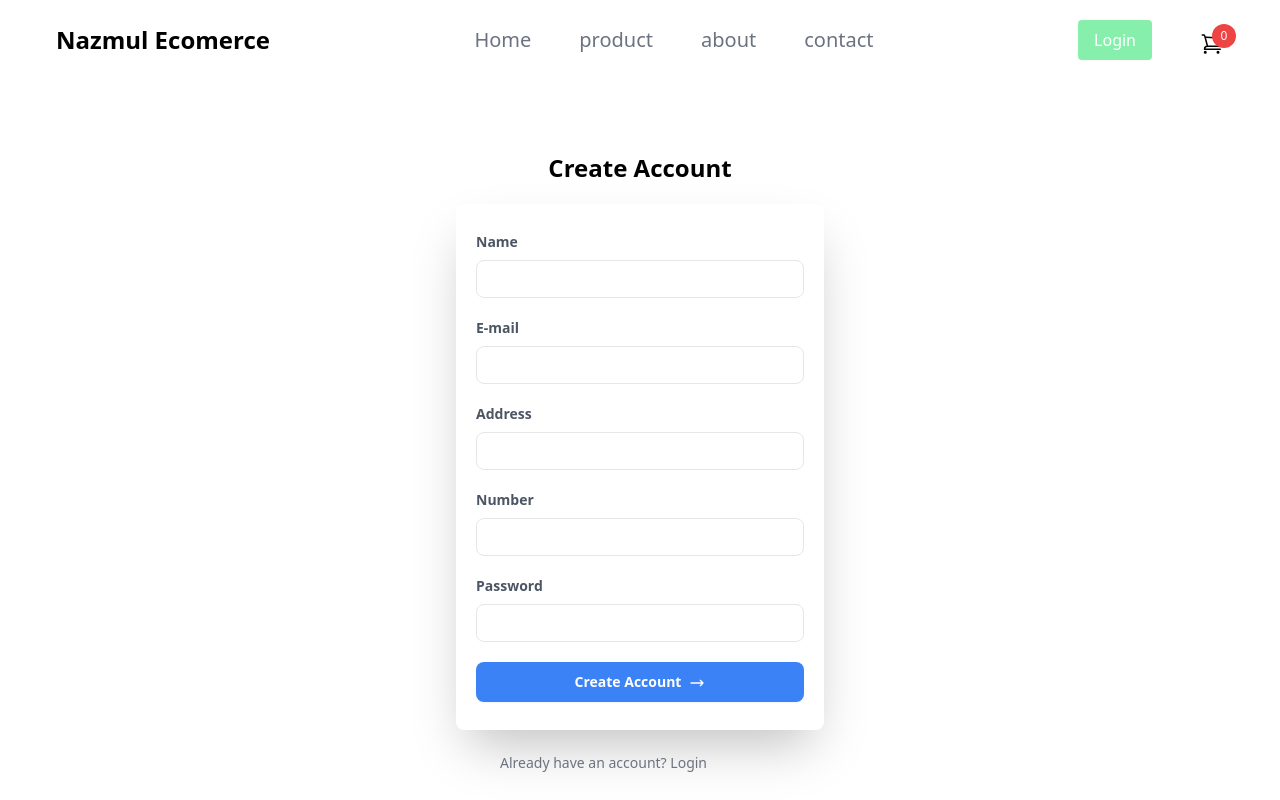
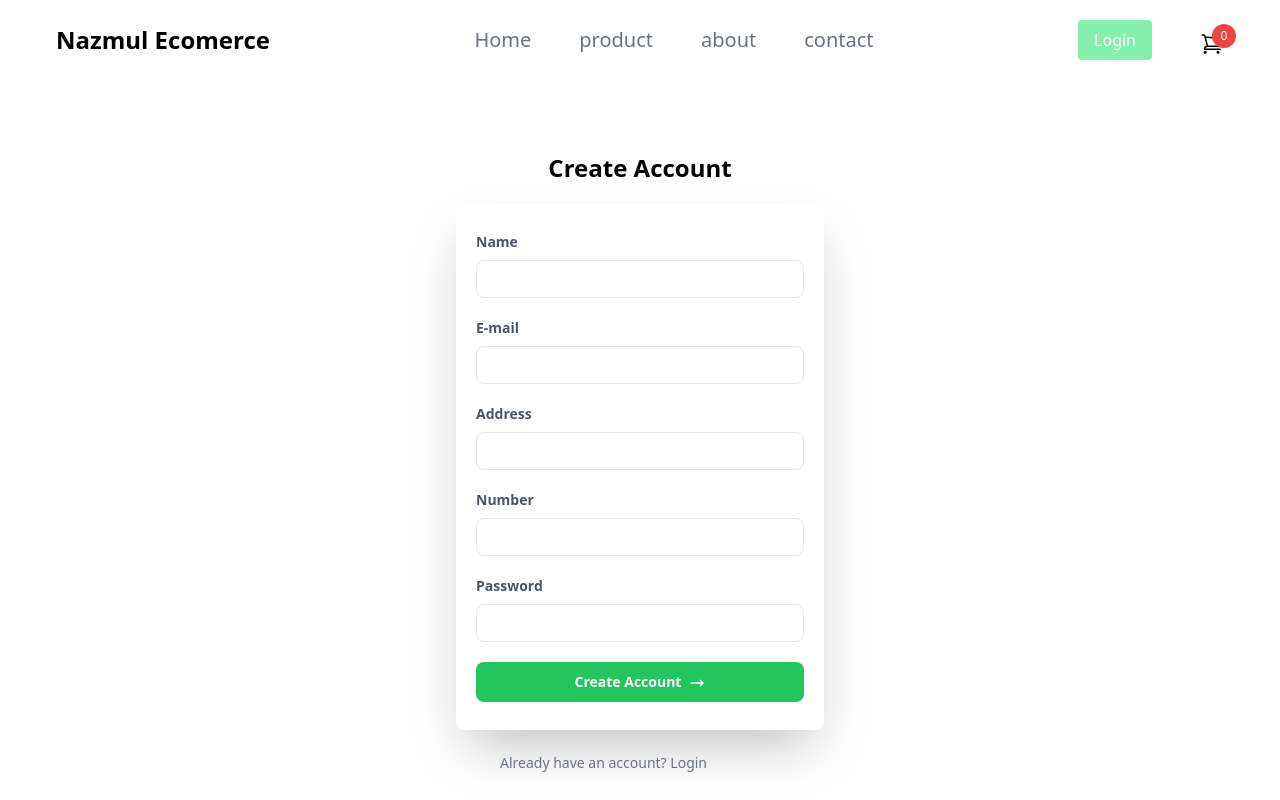
Before and after one commit to nazmulhossain17/nazmul-ecomerce-store, a React (Vite) app: page /register in a window 1280 px wide. Shown: the top 800 px of the page. Built offline with nearby package versions, Linux system fonts and the light colour scheme.

Commit message:
register

```diff
--- a/src/components/Register/Register.jsx
+++ b/src/components/Register/Register.jsx
@@ -1,6 +1,43 @@
-import { Link } from "react-router-dom";
+import axios from "axios";
+import { useState } from "react";
+import { useForm } from "react-hook-form";
+import { Link, useNavigate } from "react-router-dom";
+import toast, { Toaster } from "react-hot-toast";
 
 const Register = () => {
+  const { register, handleSubmit } = useForm();
+  const [loading, setLoading] = useState(false);
+  const navigate = useNavigate();
+
+  const handleRegister = async (data) => {
+    console.log(data);
+    setLoading(true);
+    try {
+      const response = await axios.post(
+        "http://localhost:3000/api/auth/register",
+        data,
+        {
+          headers: {
+            "Content-Type": "application/json",
+          },
+        }
+      );
+
+      if (!response.data.user) {
+        console.log("Registration successful");
+        toast.success("Account created successful");
+        setLoading(false);
+        navigate("/login");
+      } else {
+        // Registration failed, handle the error
+        console.error("Registration failed");
+      }
+    } catch (error) {
+      console.error("Error:", error);
+    } finally {
+      setLoading(false); // Set loading to false when the request is complete
+    }
+  };
   return (
     <>
       <div className="min-h-screen bg-white flex flex-col justify-center sm:py-12">
@@ -10,46 +47,59 @@ const Register = () => {
           </h1>
           <div className="bg-white shadow-2xl w-full rounded-lg divide-y divide-gray-200">
             <div className="px-5 py-7">
+              <form onSubmit={handleSubmit(handleRegister)}>
                 <label className="font-semibold text-sm text-gray-600 pb-1 block">
                   Name
                 </label>
                 <input
                   type="text"
+                  {...register("name")}
                   className="border rounded-lg px-3 py-2 mt-1 mb-5 text-sm w-full"
+                  required
                 />
                 <label className="font-semibold text-sm text-gray-600 pb-1 block">
                   E-mail
                 </label>
                 <input
                   type="email"
+                  {...register("email")}
                   className="border rounded-lg px-3 py-2 mt-1 mb-5 text-sm w-full"
+                  required
                 />
                 <label className="font-semibold text-sm text-gray-600 pb-1 block">
                   Address
                 </label>
                 <input
                   type="text"
+                  {...register("address")}
                   className="border rounded-lg px-3 py-2 mt-1 mb-5 text-sm w-full"
+                  required
                 />
                 <label className="font-semibold text-sm text-gray-600 pb-1 block">
                   Number
                 </label>
                 <input
                   type="number"
+                  {...register("number")}
                   className="border rounded-lg px-3 py-2 mt-1 mb-5 text-sm w-full"
                 />
                 <label className="font-semibold text-sm text-gray-600 pb-1 block">
                   Password
                 </label>
                 <input
-                type="text"
+                  type="password"
+                  {...register("password")}
                   className="border rounded-lg px-3 py-2 mt-1 mb-5 text-sm w-full"
+                  required
                 />
                 <button
-                type="button"
-                className="transition duration-200 bg-blue-500 hover:bg-blue-600 focus:bg-blue-700 focus:shadow-sm focus:ring-4 focus:ring-blue-500 focus:ring-opacity-50 text-white w-full py-2.5 rounded-lg text-sm shadow-sm hover:shadow-md font-semibold text-center inline-block"
+                  type="submit"
+                  disabled={loading}
+                  className="transition duration-200 bg-green-500 hover:bg-green-600 focus:bg-lime-700 focus:shadow-sm focus:ring-4 focus:ring-blue-500 focus:ring-opacity-50 text-white w-full py-2.5 rounded-lg text-sm shadow-sm hover:shadow-md font-semibold text-center inline-block"
                 >
-                <span className="inline-block mr-2">Create Account</span>
+                  <span className="inline-block mr-2">
+                    {loading ? "Creating Account..." : "Create Account"}
+                  </span>
                   <svg
                     xmlns="http://www.w3.org/2000/svg"
                     fill="none"
@@ -65,6 +115,7 @@ const Register = () => {
                     />
                   </svg>
                 </button>
+              </form>
             </div>
           </div>
           <div className="py-5">
```
Lines whose indentation alone changed are shown as unchanged.
